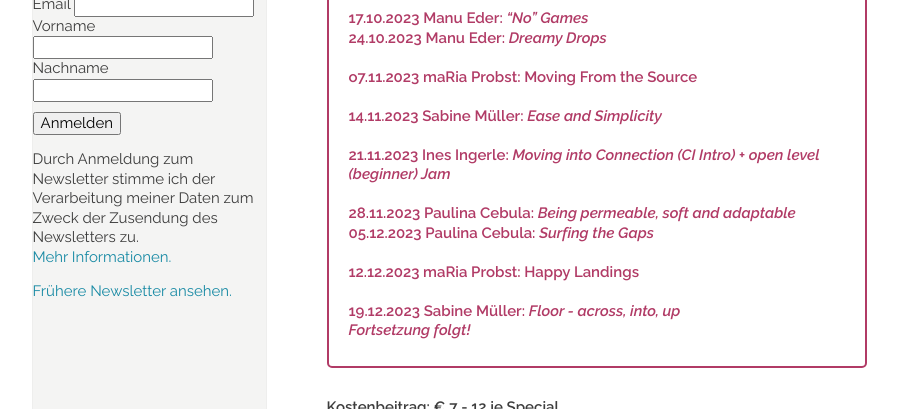
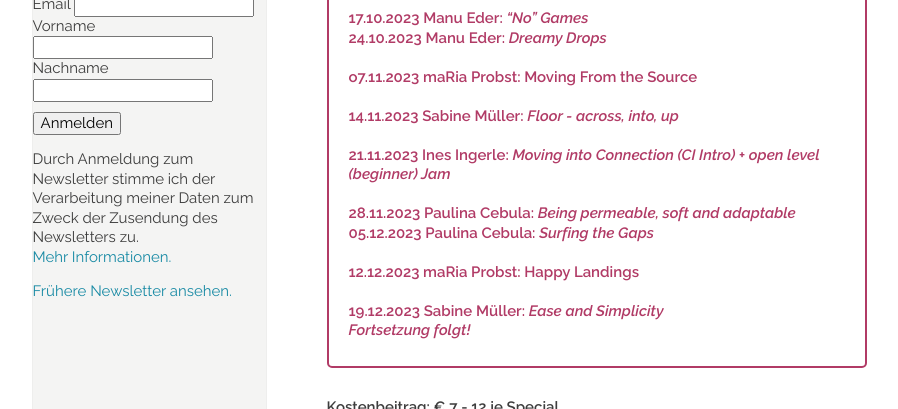
Before and after one commit to manulari/rollingpointat, a Jekyll site: the page built from _pages_de/jams.md, in a window 1280 px wide and 900 px high, scrolled down 867 px. Shown: the part 153-562 px from the top of the window, without its empty margins (152-1050 px from the left). Built offline with Jekyll 4.4.1, drawn with Linux system fonts in a browser that asks for light colours; comment, search, counter and statistics services are not loaded; part of the change alters nothing that is shown.

Commit message:
Update page (de) “jams”

```diff
--- a/_pages_de/jams.md
+++ b/_pages_de/jams.md
@@ -40,7 +40,7 @@ Wir freuen uns, eine bunte Mischung einstündiger Spezialformate mit verschieden
 > \
 > **o7.11.2023    maRia Probst: Moving From the Source**\
 > \
-> **14.11.2023 Sabine Müller: *Ease and Simplicity***\
+> **14.11.2023 Sabine Müller: *Floor - across, into, up***\
 > \
 > **21.11.2023 Ines Ingerle: *Moving into Connection (CI Intro) + open level (beginner) Jam***\
 > \
@@ -49,7 +49,7 @@ Wir freuen uns, eine bunte Mischung einstündiger Spezialformate mit verschieden
 > \
 > **12.12.2023 maRia Probst: Happy Landings**\
 > \
-> **19.12.2023 Sabine Müller: *Floor - across, into, up***\
+> **19.12.2023 Sabine Müller: *Ease and Simplicity***\
 > ***Fortsetzung folgt!***
 
 **Kostenbeitrag: € 7 - 12 je Special**
```
